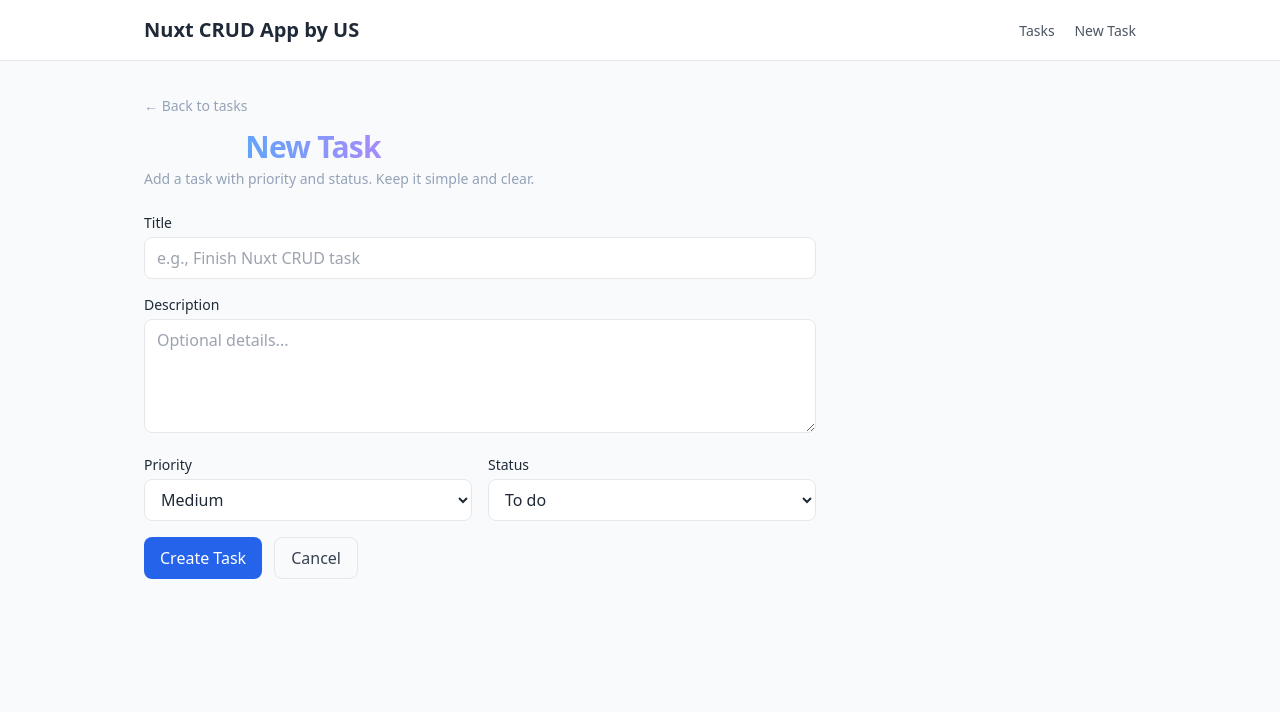
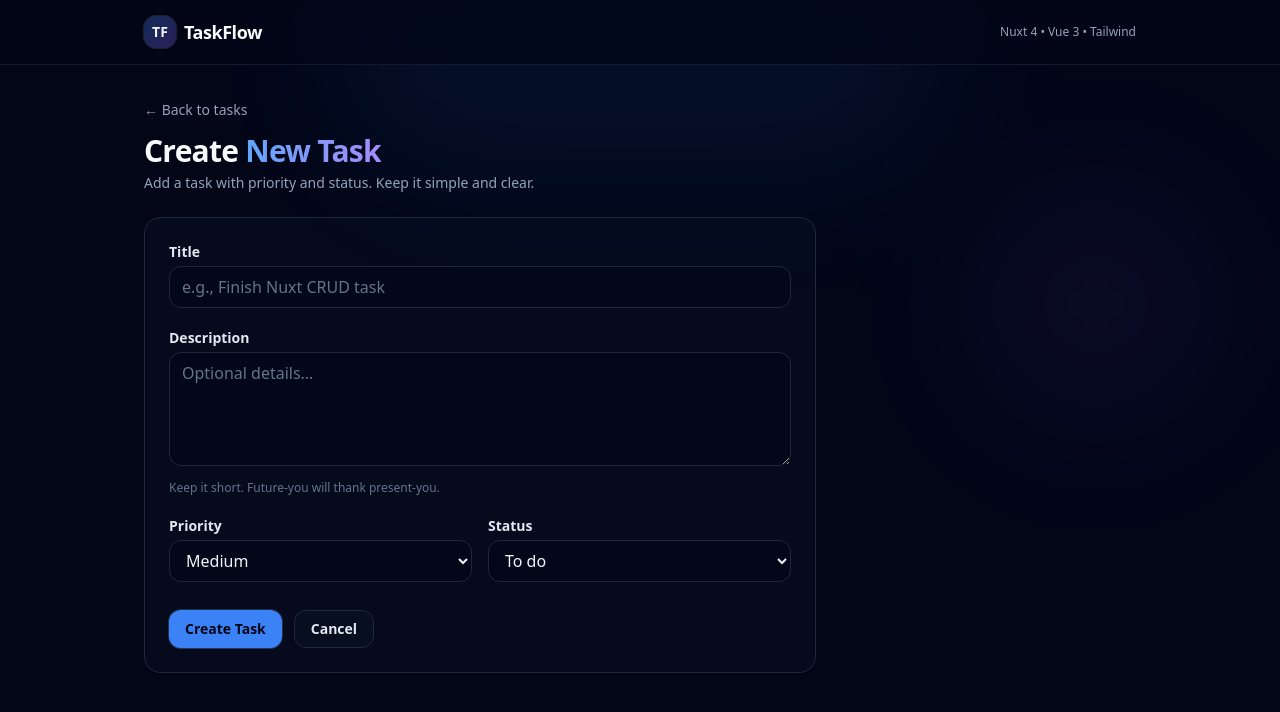
Before and after one commit to swatiAi/Nuxt-CRUD-Tasks-App--TaskFlow-, a Nuxt app: page /tasks/new in a window 1280 px wide. Shown: the top 712 px of the page. Built offline with nearby package versions, Linux system fonts and the light colour scheme.

Commit message:
style: apply dark theme and improve UI

```diff
--- a/app/components/tasks/TaskForm.vue
+++ b/app/components/tasks/TaskForm.vue
@@ -1,66 +1,89 @@
 <template>
-  <form class="space-y-4" @submit.prevent="handleSubmit">
+  <form
+    class="rounded-2xl border border-slate-800 bg-slate-900/30 p-6 shadow-sm space-y-5"
+    @submit.prevent="handleSubmit"
+  >
+    <!-- Title -->
     <div>
-      <label class="block text-sm font-medium mb-1">Title</label>
+      <label class="block text-sm font-semibold text-slate-200 mb-1">Title</label>
       <input
         v-model="form.title"
         type="text"
-        class="w-full rounded-lg border px-3 py-2 focus:outline-none focus:ring-2 focus:ring-blue-500"
+        class="w-full rounded-xl border border-slate-800 bg-slate-950/40 px-3 py-2 text-slate-100
+               placeholder:text-slate-500
+               focus:outline-none focus:ring-4 focus:ring-blue-500/20 focus:border-blue-400 transition"
         placeholder="e.g., Finish Nuxt CRUD task"
       />
-      <p v-if="errors.title" class="text-sm text-red-600 mt-1">{{ errors.title }}</p>
+      <p v-if="errors.title" class="text-sm text-rose-300 mt-2">
+        {{ errors.title }}
+      </p>
     </div>
 
+    <!-- Description -->
     <div>
-      <label class="block text-sm font-medium mb-1">Description</label>
+      <label class="block text-sm font-semibold text-slate-200 mb-1">Description</label>
       <textarea
         v-model="form.description"
         rows="4"
-        class="w-full rounded-lg border px-3 py-2 focus:outline-none focus:ring-2 focus:ring-blue-500"
-        placeholder="Optional details..."
+        class="w-full rounded-xl border border-slate-800 bg-slate-950/40 px-3 py-2 text-slate-100
+               placeholder:text-slate-500
+               focus:outline-none focus:ring-4 focus:ring-blue-500/20 focus:border-blue-400 transition"
+        placeholder="Optional details…"
       />
+      <p class="text-xs text-slate-500 mt-2">
+        Keep it short. Future-you will thank present-you.
+      </p>
     </div>
 
+    <!-- Priority + Status -->
     <div class="grid grid-cols-1 sm:grid-cols-2 gap-4">
       <div>
-        <label class="block text-sm font-medium mb-1">Priority</label>
+        <label class="block text-sm font-semibold text-slate-200 mb-1">Priority</label>
         <select
           v-model="form.priority"
-          class="w-full rounded-lg border px-3 py-2 bg-white focus:outline-none focus:ring-2 focus:ring-blue-500"
+          class="w-full rounded-xl border border-slate-800 bg-slate-950/40 px-3 py-2 text-slate-100
+                 focus:outline-none focus:ring-4 focus:ring-blue-500/20 focus:border-blue-400 transition"
         >
-          <option value="low">Low</option>
-          <option value="medium">Medium</option>
-          <option value="high">High</option>
+          <option class="bg-slate-950" value="low">Low</option>
+          <option class="bg-slate-950" value="medium">Medium</option>
+          <option class="bg-slate-950" value="high">High</option>
         </select>
       </div>
 
       <div>
-        <label class="block text-sm font-medium mb-1">Status</label>
+        <label class="block text-sm font-semibold text-slate-200 mb-1">Status</label>
         <select
           v-model="form.status"
-          class="w-full rounded-lg border px-3 py-2 bg-white focus:outline-none focus:ring-2 focus:ring-blue-500"
+          class="w-full rounded-xl border border-slate-800 bg-slate-950/40 px-3 py-2 text-slate-100
+                 focus:outline-none focus:ring-4 focus:ring-blue-500/20 focus:border-blue-400 transition"
         >
-          <option value="todo">To do</option>
-          <option value="in_progress">In progress</option>
-          <option value="done">Done</option>
+          <option class="bg-slate-950" value="todo">To do</option>
+          <option class="bg-slate-950" value="in_progress">In progress</option>
+          <option class="bg-slate-950" value="done">Done</option>
         </select>
       </div>
     </div>
 
-    <div class="flex gap-3">
+    <!-- Actions -->
+    <div class="flex flex-col sm:flex-row gap-3 pt-2">
       <button
         type="submit"
         :disabled="isSubmitting"
-        class="inline-flex items-center rounded-lg bg-blue-600 px-4 py-2 text-white font-medium
-               hover:bg-blue-700 disabled:opacity-60 disabled:cursor-not-allowed transition"
+        class="inline-flex items-center justify-center rounded-xl bg-blue-500 px-4 py-2 text-sm font-semibold text-slate-950
+               hover:bg-blue-400 transition shadow-sm shadow-blue-500/10 ring-1 ring-blue-300/20
+               disabled:opacity-60 disabled:cursor-not-allowed"
       >
-        {{ submitLabel }}
+        <span v-if="!isSubmitting">{{ submitLabel }}</span>
+        <span v-else class="inline-flex items-center gap-2">
+          <span class="h-2 w-2 rounded-full bg-slate-950 animate-pulse"></span>
+          Saving…
+        </span>
       </button>
 
       <NuxtLink
         to="/tasks"
-        class="inline-flex items-center rounded-lg border px-4 py-2 font-medium text-gray-700
-               hover:bg-gray-50 transition"
+        class="inline-flex items-center justify-center rounded-xl border border-slate-800 bg-slate-900/30 px-4 py-2
+               text-sm font-semibold text-slate-200 hover:bg-slate-900/60 transition"
       >
         Cancel
       </NuxtLink>
@@ -93,6 +116,7 @@ const form = reactive<TaskFormValues>({
   priority: props.initialValues?.priority ?? 'medium',
   status: props.initialValues?.status ?? 'todo'
 })
+
 watch(
   () => props.initialValues,
   (val) => {
--- /dev/null
+++ b/app/components/ui/Badge.vue
@@ -0,0 +1,32 @@
+<template>
+  <span
+    class="inline-flex items-center rounded-full px-2.5 py-1 text-xs font-semibold
+           ring-1 ring-inset backdrop-blur"
+    :class="classes"
+  >
+    <slot />
+  </span>
+</template>
+
+<script setup lang="ts">
+const props = defineProps<{
+  variant?: 'slate' | 'blue' | 'green' | 'amber' | 'red' | 'purple'
+}>()
+
+const classes = computed(() => {
+  switch (props.variant) {
+    case 'blue':
+      return 'bg-blue-500/15 text-blue-200 ring-blue-400/30'
+    case 'green':
+      return 'bg-emerald-500/15 text-emerald-200 ring-emerald-400/30'
+    case 'amber':
+      return 'bg-amber-500/15 text-amber-200 ring-amber-400/30'
+    case 'red':
+      return 'bg-rose-500/15 text-rose-200 ring-rose-400/30'
+    case 'purple':
+      return 'bg-violet-500/15 text-violet-200 ring-violet-400/30'
+    default:
+      return 'bg-slate-500/15 text-slate-200 ring-slate-400/30'
+  }
+})
+</script>
--- a/app/layouts/default.vue
+++ b/app/layouts/default.vue
@@ -1,32 +1,33 @@
 <template>
-  <div class="min-h-screen bg-gray-50 text-gray-800">
-    <!-- Navbar -->
-    <header class="border-b bg-white">
-      <div class="max-w-5xl mx-auto px-4 py-4 flex justify-between items-center">
-        <h1 class="text-xl font-semibold">
-          Nuxt CRUD App by US
-        </h1>
+  <div class="min-h-screen bg-slate-950 text-slate-100">
+    <!-- Subtle background glow -->
+    <div class="pointer-events-none fixed inset-0 opacity-40">
+      <div class="absolute -top-24 left-1/2 h-72 w-[40rem] -translate-x-1/2 rounded-full blur-3xl bg-blue-500/20"></div>
+      <div class="absolute top-40 right-10 h-72 w-72 rounded-full blur-3xl bg-violet-500/15"></div>
+    </div>
 
-        <nav class="space-x-4">
-          <NuxtLink
-            to="/tasks"
-            class="text-sm font-medium text-gray-600 hover:text-blue-600 transition"
+    <header class="sticky top-0 z-50 border-b border-slate-800/60 bg-slate-950/70 backdrop-blur">
+      <div class="mx-auto max-w-5xl px-4 py-4 flex items-center justify-between">
+        <NuxtLink to="/tasks" class="group inline-flex items-center gap-2">
+          <span
+            class="inline-flex h-8 w-8 items-center justify-center rounded-xl
+                   bg-gradient-to-br from-blue-500/30 to-violet-500/30 ring-1 ring-white/10"
           >
-            Tasks
-          </NuxtLink>
+            <span class="text-sm font-bold text-slate-100">TF</span>
+          </span>
 
-          <NuxtLink
-            to="/tasks/new"
-            class="text-sm font-medium text-gray-600 hover:text-blue-600 transition"
-          >
-            New Task
-          </NuxtLink>
-        </nav>
+          <span class="font-semibold tracking-tight text-lg text-slate-50 group-hover:text-white">
+            TaskFlow
+          </span>
+        </NuxtLink>
+
+        <div class="hidden sm:block text-xs text-slate-400">
+          Nuxt 4 • Vue 3 • Tailwind
+        </div>
       </div>
     </header>
 
-    <!-- Page Content -->
-    <main class="max-w-5xl mx-auto px-4 py-8">
+    <main class="relative mx-auto max-w-5xl px-4 py-8">
       <slot />
     </main>
   </div>
```
Lines whose indentation alone changed are shown as unchanged.
